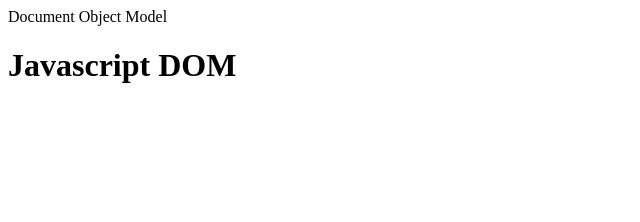
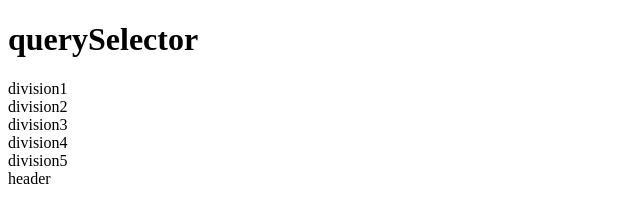
Before and after one commit to shashibodigam/Batch12, a plain HTML site: page Dom.html in a window 1280 px wide. Shown: the whole page, without its empty margins (0-640 px from the left). Drawn offline with Linux system fonts and the light colour scheme.

Commit message:
Add files via upload

```diff
--- a/Dom.html
+++ b/Dom.html
@@ -6,16 +6,15 @@
     <title>Document</title>
 </head>
 <body>
-    <hlid ="demo">Document Object Model</hl>
-        <h1>Javascript DOM</h1>
-
-
-        <div id="test">
-
-        </div>
-    <script src:"./Dom.js">
-
-    </script>
+    <h1 id = "demo"> querySelector</h1>
+    <div id="test"></div>
+ <div class="test">division1</div>
+ <div class="test">division2</div>
+ <div class="test">division3</div>
+ <div class="test">division4</div>
+ <div class="test">division5</div>
+ <div class="test">header</div>
+    <script src:"./Dom.js"></script>
 
 </body>
 </html>
```
Also changed, not shown: Dom.js (+22 -6 lines).
